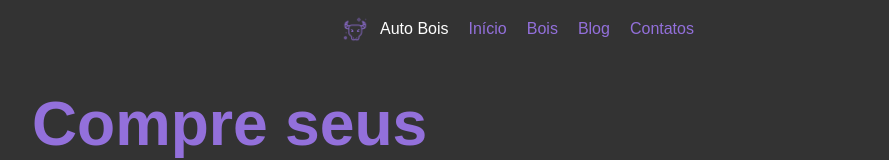
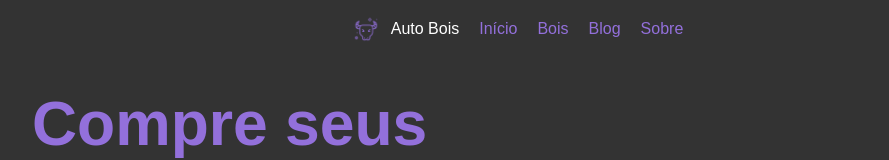
Before and after one commit to thomas-almeida/InterfaceClones, a plain HTML site: page index.html in a window 1280 px wide. Shown: the top 160 px of the page, without its empty margins (118-1007 px from the left). Drawn offline with Linux system fonts and the light colour scheme.

Commit message:
Arrumando NAV

```diff
--- a/index.html
+++ b/index.html
@@ -29,7 +29,7 @@
             <li><a href="#">Início</a></li>
             <li><a href="#">Bois</a></li>
             <li><a href="#">Blog</a></li>
-            <li><a href="#">Contatos</a></li>
+            <li><a href="#">Sobre</a></li>
         </ul>
     </nav>
 
```
